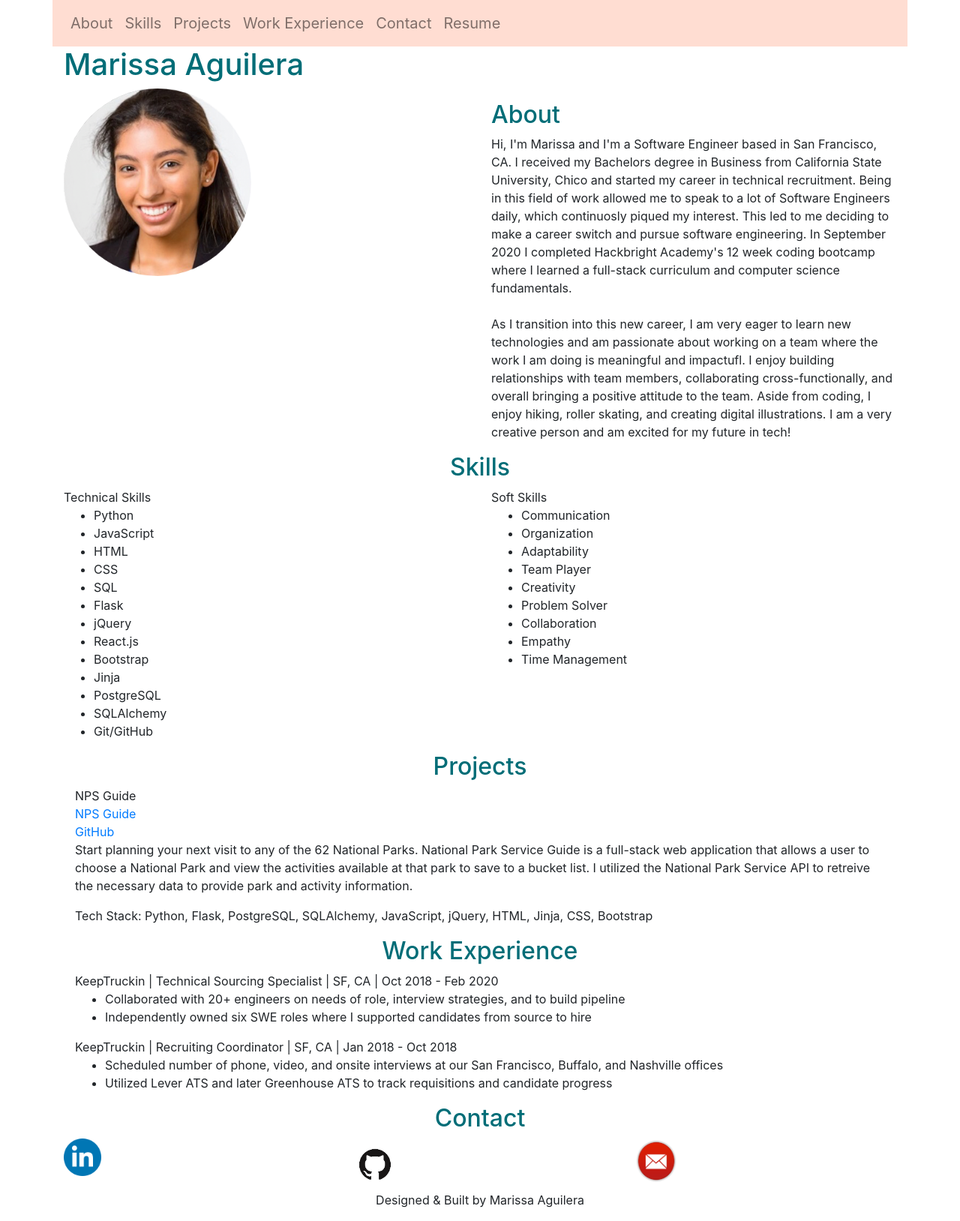
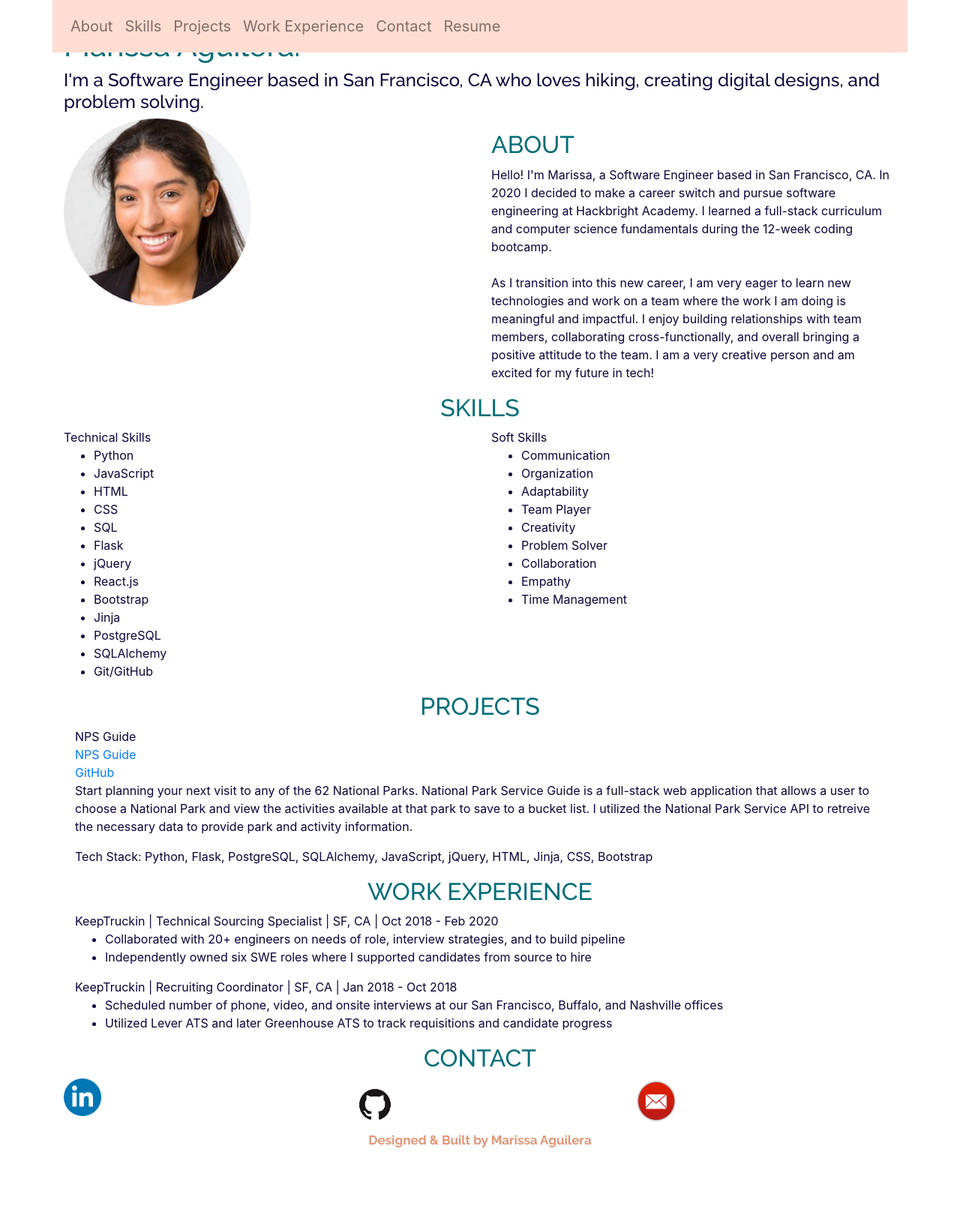
Before and after one commit to Meaguileraa/Portfolio, a Flask app: page / in a window 1280 px wide. Shown: the whole page at 75% size. After the commit the page ends 1530 px from the top, so only its background shows below. Run offline with Flask 2, Linux system fonts and the light colour scheme; some libraries are stand-ins or nearby versions.

Commit message:
Fixed position navbar

```diff
--- a/static/css/styles.css
+++ b/static/css/styles.css
@@ -4,7 +4,12 @@
 
 
 /* General Layout */
-
+body {
+    color:#0a043c;
+}
+h1, h2, h3, h4, h5, #footer-text {
+    font-family: "Raleway", sans-serif;
+}
 
 h1 {
     text-align: left;
@@ -19,10 +24,18 @@ h2 .text-center{
     color: #006D77;
 }
 
+
+
 /* Navbar */
-
 #navbar{
     background-color:#FFDDD2;
+    position: fixed;
+    top: 0;
+    left: 0;
+    right: 0;
+    height: 70px;
+    display: flex;
+    align-items: center;
   }
 
 
@@ -30,3 +43,12 @@ h2 .text-center{
     font-size: 20px;
     color: #006D77;
 }
+
+
+
+/* Footer */
+#footer-text {
+    color: #E29578;
+    font-weight: bold;
+    font-size: 17px;
+}
--- a/templates/homepage.html
+++ b/templates/homepage.html
@@ -14,6 +14,9 @@
 
         <!-- Bootstrap CSS from getbootstrap.com -->
         <link rel="stylesheet" href="https://stackpath.bootstrapcdn.com/bootstrap/4.3.1/css/bootstrap.min.css" integrity="sha384-ggOyR0iXCbMQv3Xipma34MD+dH/1fQ784/j6cY/iJTQUOhcWr7x9JvoRxT2MZw1T" crossorigin="anonymous">
+
+        <!-- Google Fonts -->
+        <link href="https://fonts.googleapis.com/css?family=Open+Sans:300,300i,400,400i,600,600i,700,700i|Raleway:300,300i,400,400i,500,500i,600,600i,700,700i|Poppins:300,300i,400,400i,500,500i,600,600i,700,700i" rel="stylesheet">
 
         <!-- Load my stylesheet -->
         <link rel="stylesheet" href="/static/css/styles.css">
@@ -59,8 +62,11 @@
                 </div>
             </nav>
 
-            <div class="name container">
-                <h1>Marissa Aguilera</h1>
+            <div class="name container" id="opening-section">
+                <h4>Hi, my name is</h4>
+                <h1>Marissa Aguilera.</h1>
+                <h4>I'm a Software Engineer based in San Francisco, CA who loves hiking,
+                    creating digital designs, and problem solving. </h4>
             </div>
 
             <!-- About Section -->
@@ -72,21 +78,19 @@
                     </div>
                     <div class="about-text col"id="about-text">
                         <p>
-                            <h2 id="headers">About</h2>
-                            Hi, I'm Marissa and I'm a Software Engineer based in San Francisco, CA. I received my
-                            Bachelors degree in Business from California State University, Chico and started my career
-                            in technical recruitment. Being in this field of work allowed me to speak to a lot of
-                            Software Engineers daily, which continuosly piqued my interest. This led to me deciding
-                            to make a career switch and pursue software engineering. In September 2020 I completed
-                            Hackbright Academy's 12 week coding bootcamp where I learned a full-stack curriculum and
-                            computer science fundamentals.</br>
+                            <h2 id="headers">ABOUT</h2>
+                            Hello! I'm Marissa, a Software Engineer based in San Francisco, CA.
+                             In 2020 I decided to make a career switch and pursue software
+                            engineering at Hackbright Academy. I learned a full-stack curriculum and computer
+                            science fundamentals during the 12-week coding bootcamp. </br>
                         </br>
                             As I transition into this new career, I am very eager to learn new technologies and
-                            am passionate about working on a team where the work I am doing is meaningful and impactufl.
+                            work on a team where the work I am doing is meaningful and impactful.
                             I enjoy building relationships with team members, collaborating cross-functionally, and overall
-                            bringing a positive attitude to the team. Aside from coding, I enjoy hiking, roller skating,
-                            and creating digital illustrations. I am a very creative person and am excited for my
+                            bringing a positive attitude to the team. I am a very creative person and am excited for my
                             future in tech!
+                        </br>
+
                     </p>
                 </div>
             </div>
@@ -96,7 +100,7 @@
 
         <!-- Skills Section -->
         <div class="skills-section container" id="skills-section">
-            <h2 class="text-center" id="headers">Skills</h2>
+            <h2 class="text-center" id="headers">SKILLS</h2>
             <div class="skills-section row">
 
                 <!-- Technical Skills Section -->
@@ -145,7 +149,7 @@
 
         <!-- Project Section -->
         <div class ="projects-section container" id="projects-section">
-            <h2 class="text-center" id="headers">Projects</h2>
+            <h2 class="text-center" id="headers">PROJECTS</h2>
             <div id="projects-text row">
                 <div class="project col">
                     <div class="npsg-section">
@@ -174,7 +178,7 @@
 
         <!-- Work Experience Section -->
         <div class ="work-experience-section container" id="work-experience-section">
-            <h2 class="text-center" id="headers">Work Experience</h2>
+            <h2 class="text-center" id="headers">WORK EXPERIENCE</h2>
             <div id="work-experience-text row">
                 <div class="kt-src-section col">
                     <div id="kt-src-title">KeepTruckin | Technical Sourcing Specialist | SF, CA | Oct 2018 - Feb 2020</div>
@@ -211,7 +215,7 @@
     <!-- Contact Section -->
     <footer>
         <div class ="contact-section container" id="contact-section">
-            <h2 class="text-center" id="headers">Contact</h2>
+            <h2 class="text-center" id="headers">CONTACT</h2>
             <div class="social-links row">
                 <div class="linkedin-link col">
                     <a href="https://www.linkedin.com/in/marissa-aguilera/"><img src="/static/imgs/linkedin-icon.png" alt="Direct to LinkedIn" height="50" width="50"></a>
@@ -223,7 +227,7 @@
                     <a href="mailto:marissaeaguilera@.gmail.com"><img src="/static/imgs/email-icon.png" alt="Direct to Email" height="60" width="60"></a>
                 </div>
             </div>
-            <p class="text-center">
+            <p class="text-center" id="footer-text">
                 Designed & Built by Marissa Aguilera
             </p>
         </div>
```
